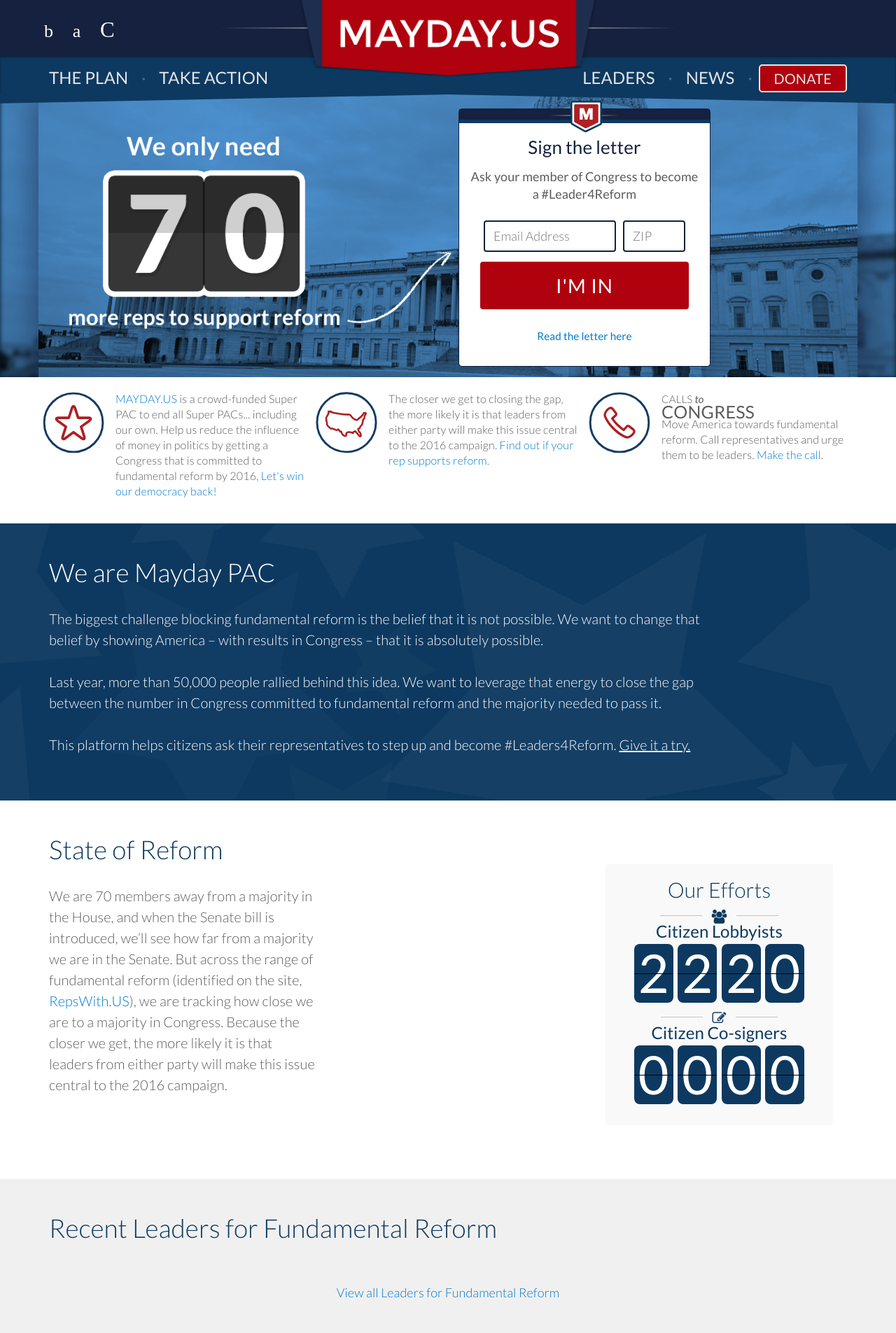
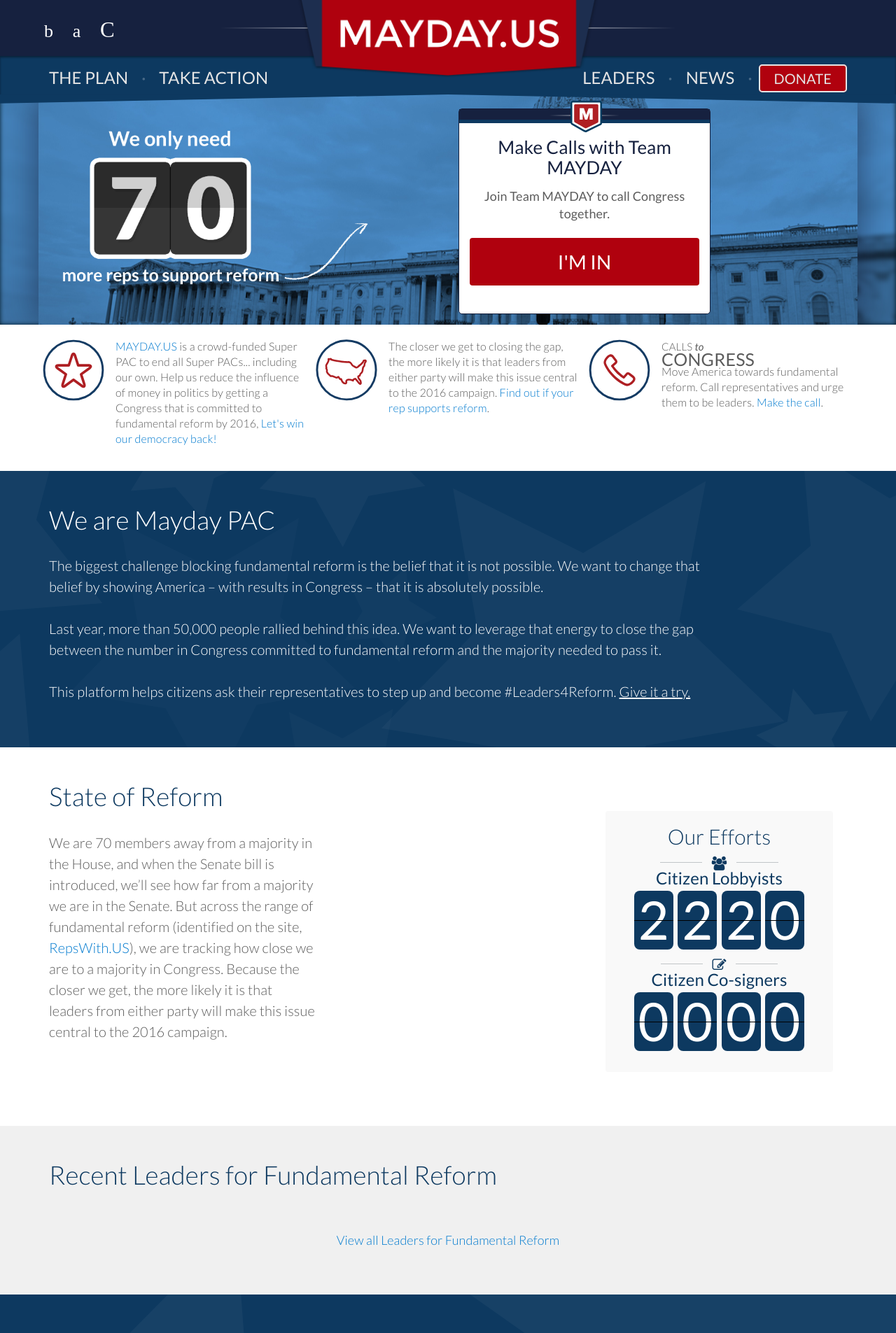
Before and after one commit to MayOneUS/mayday-2.0-frontend, a Jekyll site: the page built from index.html, in a window 1280 px wide. Shown: the top 1905 px of the page at 70% size. Built offline with Jekyll 4.4.1, drawn with Linux system fonts in a browser that asks for light colours; nearby versions of some CDN libraries; some web fonts are replaced.

Commit message:
change homepage CTA

```diff
--- a/_includes/sub_layouts/default_layout.html
+++ b/_includes/sub_layouts/default_layout.html
@@ -1,6 +1,6 @@
 {% include head.html %}
 
-<body>
+<body class="{{page.bodyClass}}">
   <div class="page-content">
     {% include header.html %}
 
--- a/_sass/_layout.scss
+++ b/_sass/_layout.scss
@@ -652,6 +652,9 @@
     clear: both;
     content: '';
   }
+  .index-page &{
+    padding: 0;
+  }
   @include phone{
     line-height: 1.7em;
   }
--- a/index.html
+++ b/index.html
@@ -13,33 +14,9 @@
         <div class="col-md-offset-8 col-lg-offset-6 col-md-4 col-lg-4 col-sm-8 col-sm-offset-2">
 {% capture panel_body %}
 <div class="panel-body">
-  <h2>Sign the letter</h2>
-  <p>Ask your member of Congress to become a #Leader4Reform</strong></p>
-  <form class="row smaller-form no-gutter js-sign-letter-form">
-
-    <fieldset class="col-md-12">
-
-    <div class="form-group col-md-8 form-left">
-      <label class="control-label sr-only" for="person[email]">Email Address</label>
-      <input id="person[email]" name="person[email]" type="email" placeholder="Email Address" required="required">
-    </div>
-
-    <div class="form-group col-md-4 form-right">
-      <label class="control-label sr-only" for="person[zip]">ZIP Code</label>
-      <input id="person[zip]" name="person[zip]" pattern="\d{5,5}(-\d{4,4})?" type="text" placeholder="ZIP" required="required">
-    </div>
-
-    <div class="form-group cold-md-12">
-      <label class="control-label sr-only" for="singlebutton">Submit</label>
-      <input type="hidden" name="template_id" value="sign-letter-form">
-      <input type="hidden" name="person[remote_fields][tags][]" value="20150501_signed_letter">
-      <!-- <input type="hidden" name="person[remote_fields][event_id]" value="25">sets auto-repsonder -->
-      <button type="submit" class="btn btn-md-wide btn-md-red">I'm in</button>
-    </div>
-
-    </fieldset>
-  </form>
-  <p class="text-center"><small><a href="/sign-the-letter/">Read the letter here</a></small></p>
+  <h2>Make Calls with Team MAYDAY</h2>
+  <p>Join Team MAYDAY to call Congress together.</strong></p>
+  <p><a href="/townhall/" title="" class="btn btn-md-wide">I'm In</a></p>
 </div>
 {% endcapture %}
 {% include panels/panel_empty.html form_class='smaller-form no-gutter'%}
@@ -166,10 +143,12 @@
       </div>
     </div>
   </div>
-  <div class="row homepage-panel light capitol-building">
-    <div class="container text-center">
-      <div class="col-md-8 center-block panel-wrapper">
-        {% include panels/panel_action_w_signup.html hide_next=true %}
+  <div class="homepage-panel light capitol-building">
+    <div class="container">
+      <div class="row">
+        <div class="col-md-8 center-block panel-wrapper">
+          {% include panels/panel_action_w_signup.html hide_next=true %}
+        </div>
       </div>
     </div>
   </div>
```
Also changed, not shown: other parts of index.html (+1 -0 lines), take_action.html (+6 -6 lines).
